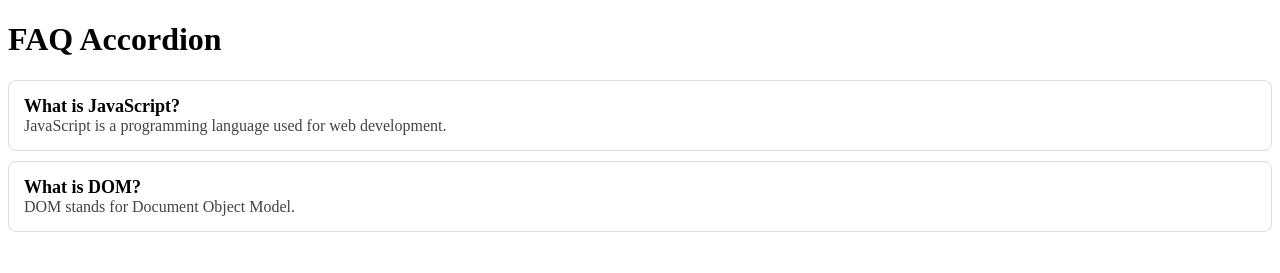
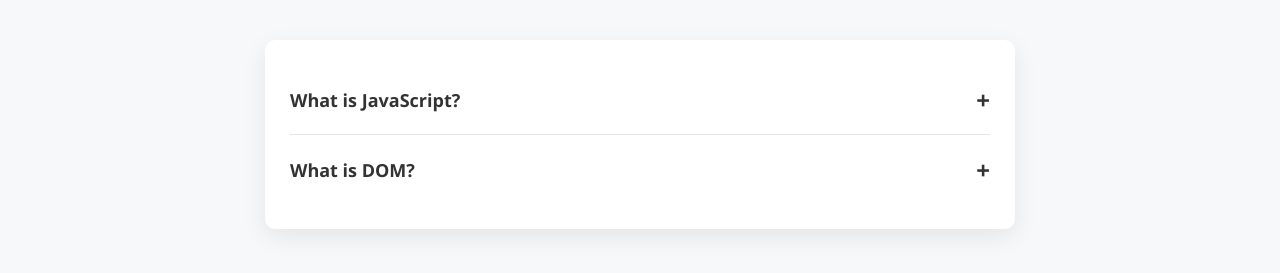
Before and after one commit to AnkanWork1/Week2, a plain HTML site: page DAY 3/js-dom-practice/index.html in a window 1280 px wide. Drawn offline with Linux system fonts and the light colour scheme.

Commit message:
changes in day 3

```diff
--- a/DAY 3/js-dom-practice/app.js
+++ b/DAY 3/js-dom-practice/app.js
@@ -1,9 +1,18 @@
-const questions = document.querySelectorAll(".faq-question");
+const faqItems = document.querySelectorAll(".faq-item");
 
-questions.forEach(q => {
-  q.addEventListener("click", (e) => {
-    e.stopPropagation();
-    const answer = q.nextElementSibling;
+faqItems.forEach(item => {
+  const question = item.querySelector(".faq-question");
+  const answer = item.querySelector(".faq-answer");
+  const toggle = item.querySelector(".faq-toggle");
+
+  toggle.addEventListener("click", () => {
+
     answer.classList.toggle("show");
+
+    if (toggle.textContent === "+") {
+      toggle.textContent = "–";
+    } else {
+      toggle.textContent = "+";
+    }
   });
 });
--- a/DAY 3/js-dom-practice/index.html
+++ b/DAY 3/js-dom-practice/index.html
@@ -1,39 +1,34 @@
 <!DOCTYPE html>
-<html>
+<html lang="en">
 <head>
+  <meta charset="UTF-8" />
+  <meta name="viewport" content="width=device-width, initial-scale=1.0" />
   <title>FAQ Accordion</title>
-  <style>
-    .faq-item {
-      border: 1px solid #ddd;
-      padding: 15px;
-      margin-bottom: 10px;
-      border-radius: 8px;
-    }
-    .faq-question {
-      cursor: pointer;
-      font-weight: bold;
-      font-size: 18px;
-    }
-    .faq-answer {
-      color: #444;
-    }
-    .faq-answer.show {
-      display: block;
-    }
-  </style>
+  <link rel="stylesheet" href="style.css" />
 </head>
+<body>
 
-<body>
-  <h1>FAQ Accordion</h1>
+  <div class="faq-container">
+    <div class="faq-item">
+      <div class="faq-question">
+        <span>What is JavaScript?</span>
+        <span class="faq-toggle">+</span>
+      </div>
+      <div class="faq-answer">
+        JavaScript is a programming language used to build interactive websites.
+      </div>
+    </div>
 
-  <div class="faq-item">
-    <div class="faq-question">What is JavaScript?</div>
-    <div class="faq-answer">JavaScript is a programming language used for web development.</div>
-  </div>
+    <div class="faq-item">
+      <div class="faq-question">
+        <span>What is DOM?</span>
+        <span class="faq-toggle">+</span>
+      </div>
+      <div class="faq-answer">
+        DOM stands for Document Object Model — it lets JS interact with HTML.
+      </div>
+    </div>
 
-  <div class="faq-item">
-    <div class="faq-question">What is DOM?</div>
-    <div class="faq-answer">DOM stands for Document Object Model.</div>
   </div>
 
   <script src="app.js"></script>
--- a/DAY 3/js-dom-practice/style.css
+++ b/DAY 3/js-dom-practice/style.css
@@ -0,0 +1,76 @@
+/* ---------- Global Styles ---------- */
+body {
+  font-family: "Segoe UI", Arial, sans-serif;
+  background: #f7f8fa;
+  padding: 40px;
+  margin: 0;
+  color: #222;
+}
+
+/* ---------- FAQ Container ---------- */
+.faq-container {
+  max-width: 700px;
+  margin: auto;
+  background: #fff;
+  border-radius: 10px;
+  padding: 25px;
+  box-shadow: 0px 8px 25px rgba(0,0,0,0.08);
+}
+
+/* ---------- FAQ Item ---------- */
+.faq-item {
+  border-bottom: 1px solid #e5e5e5;
+  padding: 18px 0;
+}
+
+.faq-item:last-child {
+  border-bottom: none;
+}
+
+/* ---------- FAQ Question ---------- */
+.faq-question {
+  display: flex;
+  justify-content: space-between;
+  align-items: center;
+  cursor: pointer;
+  font-size: 18px;
+  font-weight: 600;
+  color: #333;
+  transition: color 0.2s ease;
+}
+
+.faq-question:hover {
+  color: #0078ff;
+}
+
+/* ---------- Toggle Icon ---------- */
+.faq-toggle {
+  font-size: 24px;
+  font-weight: bold;
+  transition: transform 0.2s ease;
+}
+
+/* Rotate icon when open */
+.faq-toggle.open {
+  transform: rotate(45deg);
+}
+
+/* ---------- Answer Section ---------- */
+.faq-answer {
+  display: none;
+  padding-top: 12px;
+  font-size: 16px;
+  color: #555;
+  line-height: 1.5;
+  animation: fadeIn 0.25s ease;
+}
+
+.faq-answer.show {
+  display: block;
+}
+
+/* ---------- Fade Animation ---------- */
+@keyframes fadeIn {
+  from { opacity: 0; transform: translateY(-5px); }
+  to { opacity: 1; transform: translateY(0); }
+}
```
